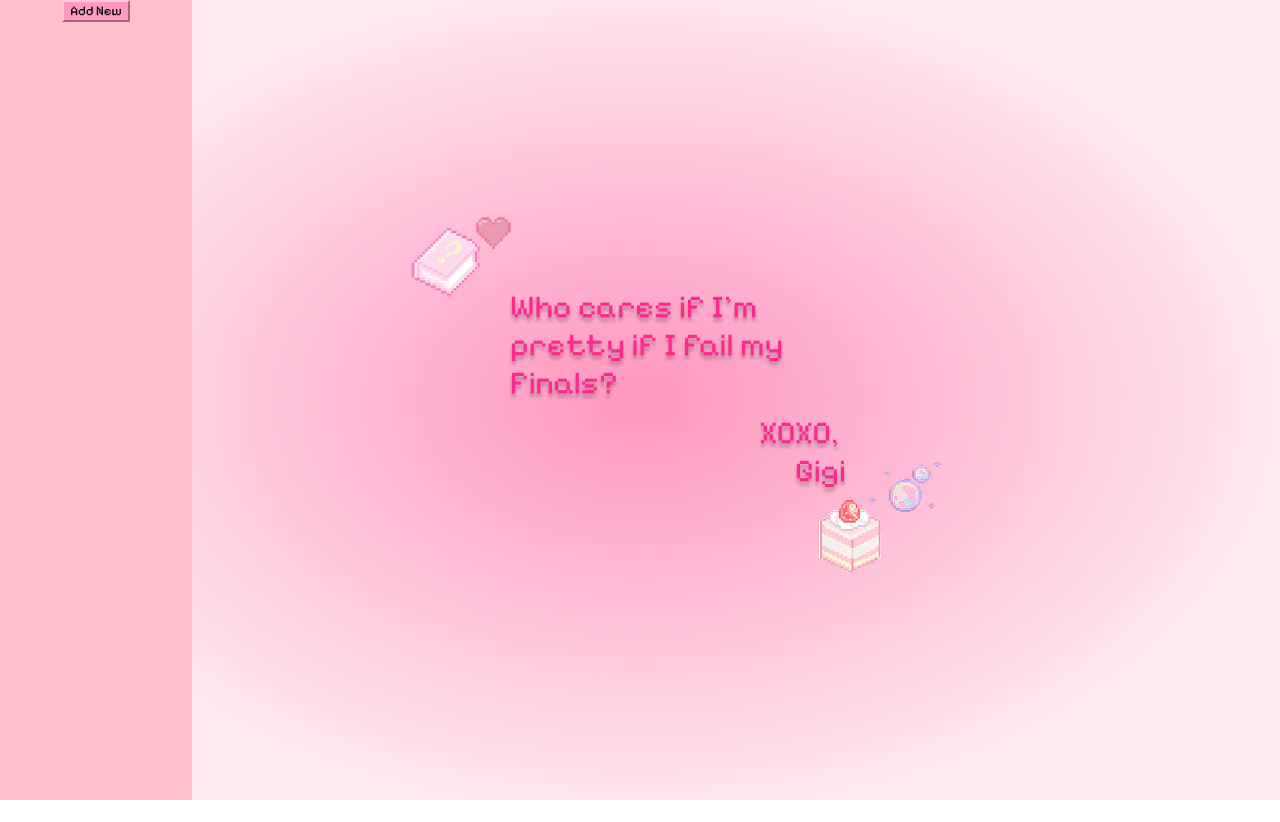
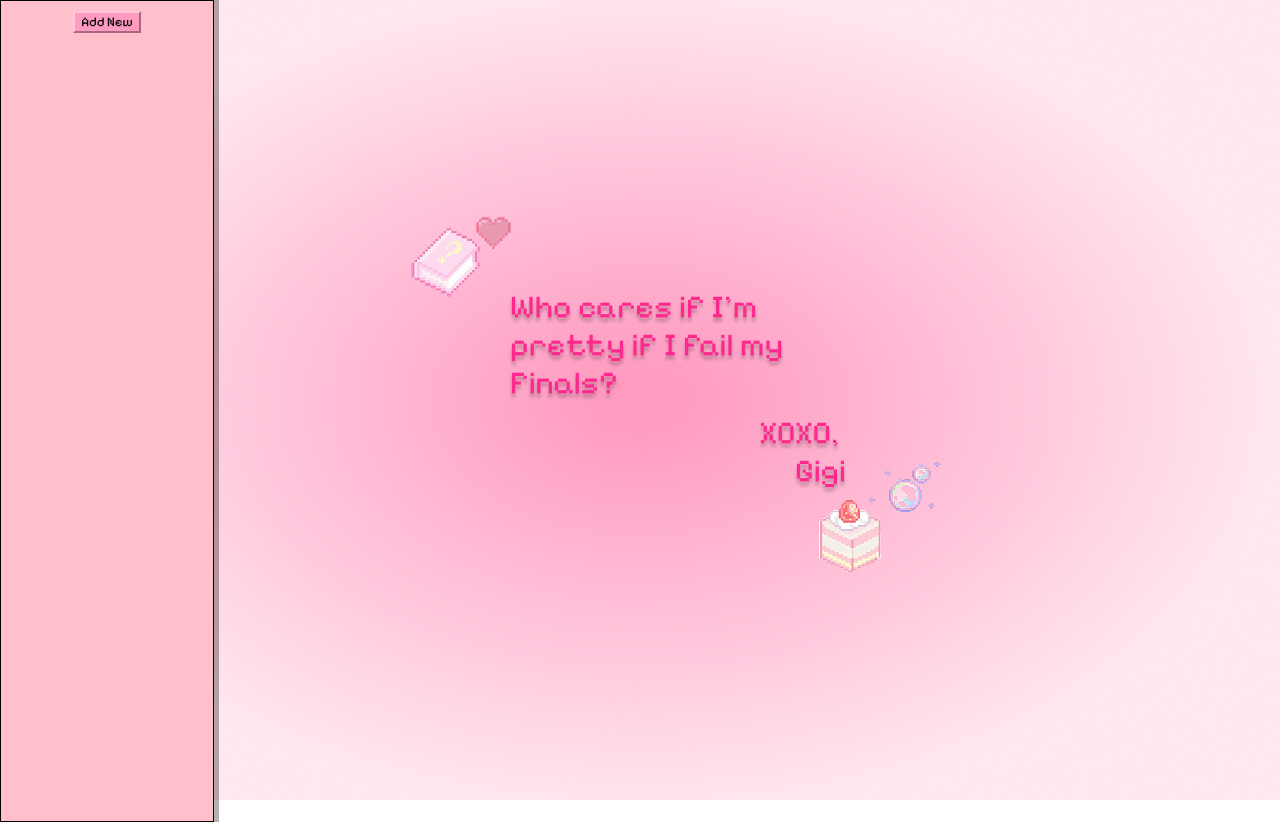
Before and after one commit to jennifertanojo/HeyGigi, a React (Create React App) app in the folder client/: page / in a window 1280 px wide. Before the commit the page ends 800 px from the top, so only its background shows below. Built offline with nearby package versions, Linux system fonts and the light colour scheme.

Commit message:
refined sidebar

```diff
--- a/client/src/components/style/Sidebar.css
+++ b/client/src/components/style/Sidebar.css
@@ -1,5 +1,19 @@
 #sidebar {
     background-color: pink;
     height: 100vh;
-    width: 15vw
+    width: 15vw;
+    border-right: 3px solid #d89eb7;
+    padding: 10px;
+
+    /* Centering content */
+    display: flex;
+    flex-direction: column;
+    align-items: center;
+    justify-content: flex-start;
+
+    /* Black outline */
+    border: 1.5px solid black;
+
+    /* Shadow on the right */
+    box-shadow: 5px 0 0 rgba(0, 0, 0, 0.3);
 }
```
